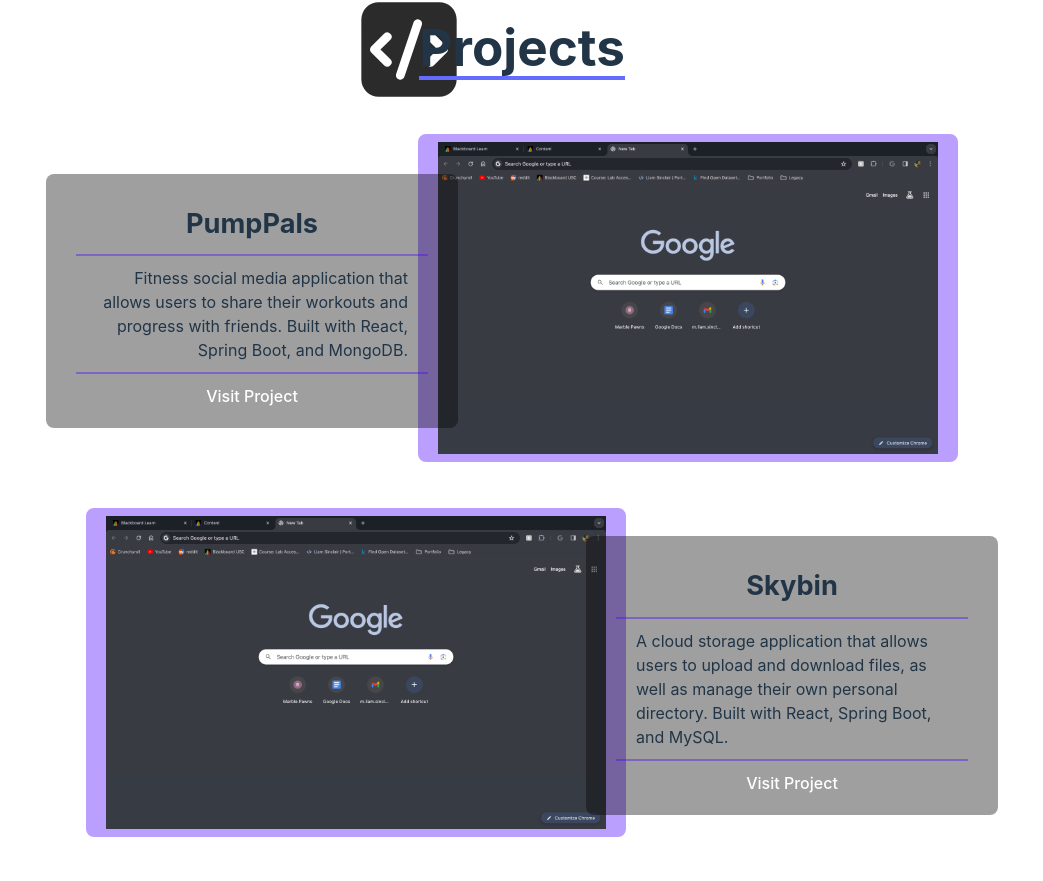
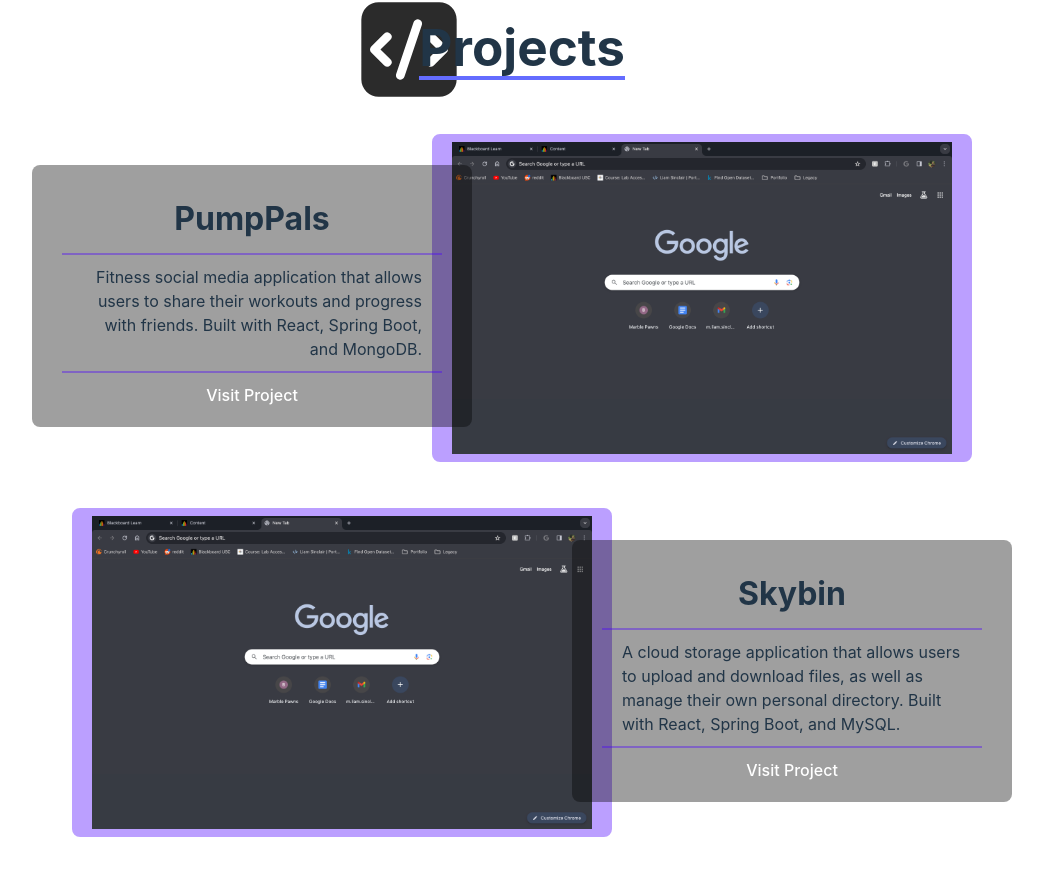
Before and after one commit to mliamsinclair/mliamsinclair.github.io, a React (Vite) app: page / in a window 1280 px wide. Shown: the part 1886-2767 px from the top of the page, without its empty margins (118-1161 px from the left). Built offline with nearby package versions, Linux system fonts and the light colour scheme.

Commit message:
formatting changes

```diff
--- a/src/App.jsx
+++ b/src/App.jsx
@@ -82,7 +82,7 @@ function Footer({ id, title }) {
         <a href="https://github.com/mliamsinclair" target="_blank">
           <img src={githubLink} alt="github" />
         </a>
-        <a href="mailto:your-email@example.com" target="_blank">
+        <a href="mailto:m.liam.sinclair@gmail.com" target="_blank">
           <img src={contactIcon} alt="email" />
         </a>
       </div>
--- a/src/index.css
+++ b/src/index.css
@@ -14,7 +14,7 @@
 
 a {
   font-weight: 500;
-  color: #646cff;
+  color: #ffffff;
   text-decoration: inherit;
 }
 a:hover {
--- a/src/pages/About/About.css
+++ b/src/pages/About/About.css
@@ -9,7 +9,6 @@
   margin: 0 0 20px 0;
   padding: 0;
   text-align: justify;
-  min-width: 400px;
   max-width: 800px;
 }
 
--- a/src/pages/About/Skill.css
+++ b/src/pages/About/Skill.css
@@ -70,7 +70,7 @@
   flex-direction: row;
   flex-wrap: wrap;
   justify-content: center;
-  width: 80vw;
+  width: 95vw;
   max-width: 600px;
 }
 
--- a/src/pages/Projects/ProjectCard.css
+++ b/src/pages/Projects/ProjectCard.css
@@ -6,7 +6,7 @@
 
 
 .project-card img {
-    width: 60vw;
+    width: 80vw;
     max-width: 500px;
     border-radius: 8px;
     border: 8px solid rgba(76, 0, 255, 0.375);
@@ -25,7 +25,7 @@
 }
 
 .project-card h3 {
-    font-size: clamp(1rem, 3vw, 1.7rem);
+    font-size: clamp(1.5rem, 3vw, 2rem);
     margin: 10px;
     text-align: center;
     padding-left: 20px;
@@ -71,10 +71,26 @@
 
 .project-info {
     background-color: rgba(0, 0, 0, 0.375);
-    max-width: 30%;
+    max-width: 400px;
+    width: 90%;
     margin-right: -40px;
     margin-left: -40px;
     padding: 20px;
     z-index: 1;
     border-radius: 8px;
+    margin-bottom: 10px;
 }
+
+@media (max-width: 700px) {
+    .project-card:nth-child(odd){
+        flex-direction: column;
+        text-align: center;
+    }
+}
+
+@media (max-width: 700px) {
+    .project-card:nth-child(even){
+        flex-direction: column;
+        text-align: center;
+    }
+}
```
